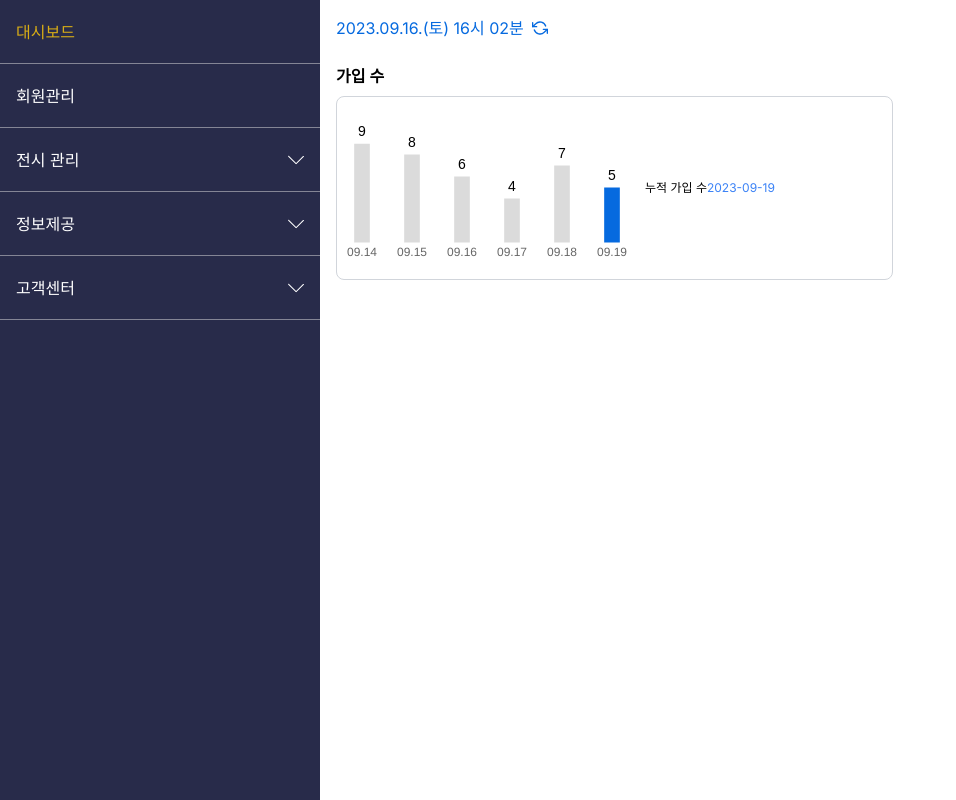
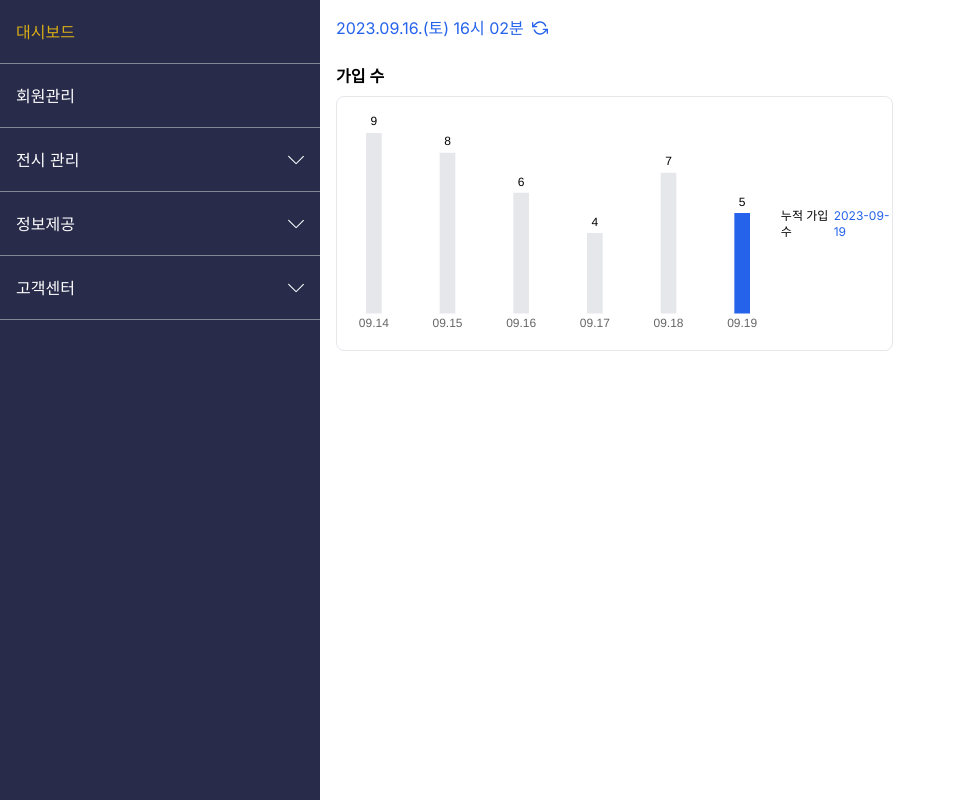
Before and after one commit to ppotatoG/housetalk-admin, a Next.js app: page /dashboard in a window 1280 px wide. Shown: the whole page, without its empty margins (0-956 px from the left). Built offline with nearby package versions, Linux system fonts and the light colour scheme.

Commit message:
Refactor: Header

```diff
--- a/src/app/component/Dashboard/index.tsx
+++ b/src/app/component/Dashboard/index.tsx
@@ -74,7 +74,7 @@ const Dashboard = () => {
 
   return (
     <>
-      <div className="flex items-center gap-2 text-[#066ADF]">
+      <div className="flex items-center gap-2 text-blue-600 dark:text-blue-400">
         <p>{formattedTime}</p>
         <button>
           <FiRefreshCcw />
--- a/src/app/component/Dashboard/signUpContents/Chart.tsx
+++ b/src/app/component/Dashboard/signUpContents/Chart.tsx
@@ -18,7 +18,7 @@ const Chart: React.FC<ChartProps> = ({ chartData, options }) => {
           afterDraw: chart => {
             const ctx = chart.ctx;
             if (!ctx) return;
-            ctx.font = '14px Arial';
+            ctx.font = '12px';
             ctx.textAlign = 'center';
             ctx.textBaseline = 'bottom';
 
--- a/src/app/component/Dashboard/signUpContents/index.tsx
+++ b/src/app/component/Dashboard/signUpContents/index.tsx
@@ -1,12 +1,12 @@
 import React from 'react';
 import Chart from './Chart';
+import { CHART_COLORS, BAR_CHART_OPTIONS } from '@/constants/dashboard';
 
 import {
   BarElement,
   CategoryScale,
   Chart as ChartJS,
   ChartData,
-  ChartOptions,
   Legend,
   LinearScale,
   Title,
@@ -34,44 +34,6 @@ interface SignUpContentsProps {
 }
 
 const SignUpContents: React.FC<SignUpContentsProps> = ({ data, today }) => {
-  const options: ChartOptions<'bar'> = {
-    responsive: true,
-    plugins: {
-      legend: {
-        display: false,
-      },
-    },
-    layout: {
-      padding: {
-        top: 20,
-      },
-    },
-    events: [],
-    scales: {
-      x: {
-        border: {
-          display: false,
-        },
-        grid: {
-          display: false,
-          drawTicks: false,
-        },
-      },
-      y: {
-        border: {
-          display: false,
-        },
-        grid: {
-          display: false,
-          drawTicks: false,
-        },
-        ticks: {
-          display: false,
-        },
-      },
-    },
-  };
-
   const filteredData = data.slice(0, 6).reverse();
   const labels = filteredData.map(item =>
     item.date.slice(-5).replace(/-/g, '.')
@@ -84,7 +46,9 @@ const SignUpContents: React.FC<SignUpContentsProps> = ({ data, today }) => {
       {
         data: dailyCounts,
         backgroundColor: filteredData.map(item =>
-          today === item.date.replace(/-/g, '.') ? '#066ADF' : '#DBDBDB'
+          today === item.date.replace(/-/g, '.')
+            ? CHART_COLORS.light.accent
+            : CHART_COLORS.light.primary
         ),
         barThickness: 15,
       },
@@ -94,13 +58,13 @@ const SignUpContents: React.FC<SignUpContentsProps> = ({ data, today }) => {
   return (
     <div className="relative w-3/5">
       <h1 className="text-black text-base	font-semibold mb-2">가입 수</h1>
-      <div className="flex gap-2 items-center rounded-lg border border-gray-300 bg-white py-4">
-        <div>
-          <Chart chartData={chartData} options={options} />
+      <div className="flex justify-between items-center rounded-lg border py-4 border-gray-200 dark:border-gray-800">
+        <div className="w-4/5">
+          <Chart chartData={chartData} options={BAR_CHART_OPTIONS} />
         </div>
-        <p className="flex text-gray text-xs w-2/5">
+        <p className="flex text-gray text-xs w-1/5">
           누적 가입 수
-          <span className="text-blue-500">
+          <span className="text-blue-600 dark:text-blue-400">
             {filteredData[filteredData.length - 1].date}
           </span>
         </p>
--- /dev/null
+++ b/src/constants/dashboard/BAR_CHART_OPTIONS.ts
@@ -0,0 +1,39 @@
+import { ChartOptions } from 'chart.js';
+
+export const BAR_CHART_OPTIONS: ChartOptions<'bar'> = {
+  responsive: true,
+  plugins: {
+    legend: {
+      display: false,
+    },
+  },
+  layout: {
+    padding: {
+      top: 20,
+    },
+  },
+  events: [],
+  scales: {
+    x: {
+      border: {
+        display: false,
+      },
+      grid: {
+        display: false,
+        drawTicks: false,
+      },
+    },
+    y: {
+      border: {
+        display: false,
+      },
+      grid: {
+        display: false,
+        drawTicks: false,
+      },
+      ticks: {
+        display: false,
+      },
+    },
+  },
+};
--- /dev/null
+++ b/src/constants/dashboard/CHART_COLORS.ts
@@ -0,0 +1,10 @@
+export const CHART_COLORS = {
+  light: {
+    primary: '#e5e7eb',
+    accent: '#2563eb',
+  },
+  dark: {
+    primary: '#1f2937',
+    accent: '#bfdbfe',
+  },
+};
--- /dev/null
+++ b/src/constants/dashboard/index.ts
@@ -0,0 +1,4 @@
+import { CHART_COLORS } from './CHART_COLORS';
+import { BAR_CHART_OPTIONS } from './BAR_CHART_OPTIONS';
+
+export { CHART_COLORS, BAR_CHART_OPTIONS };
```
